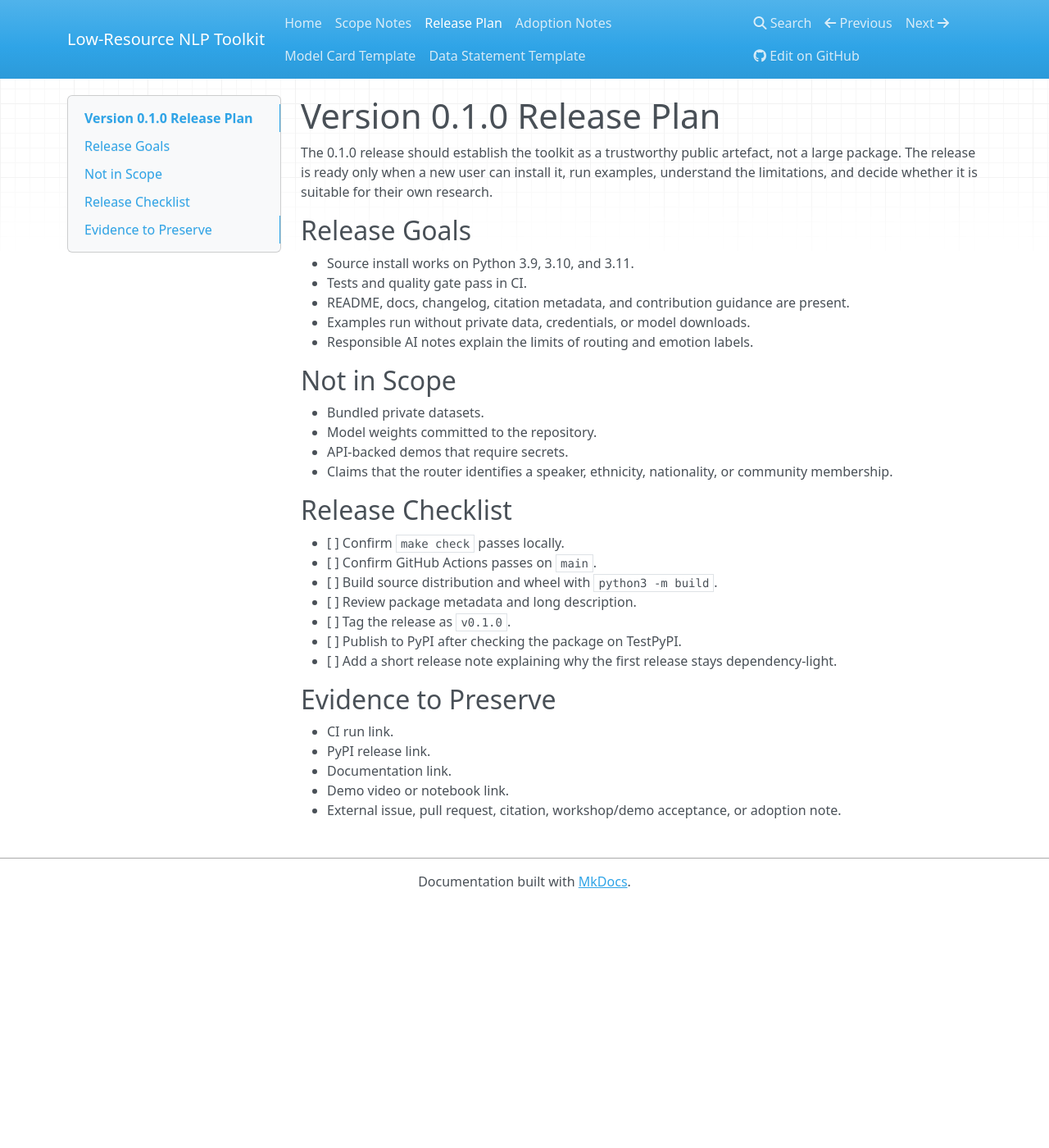
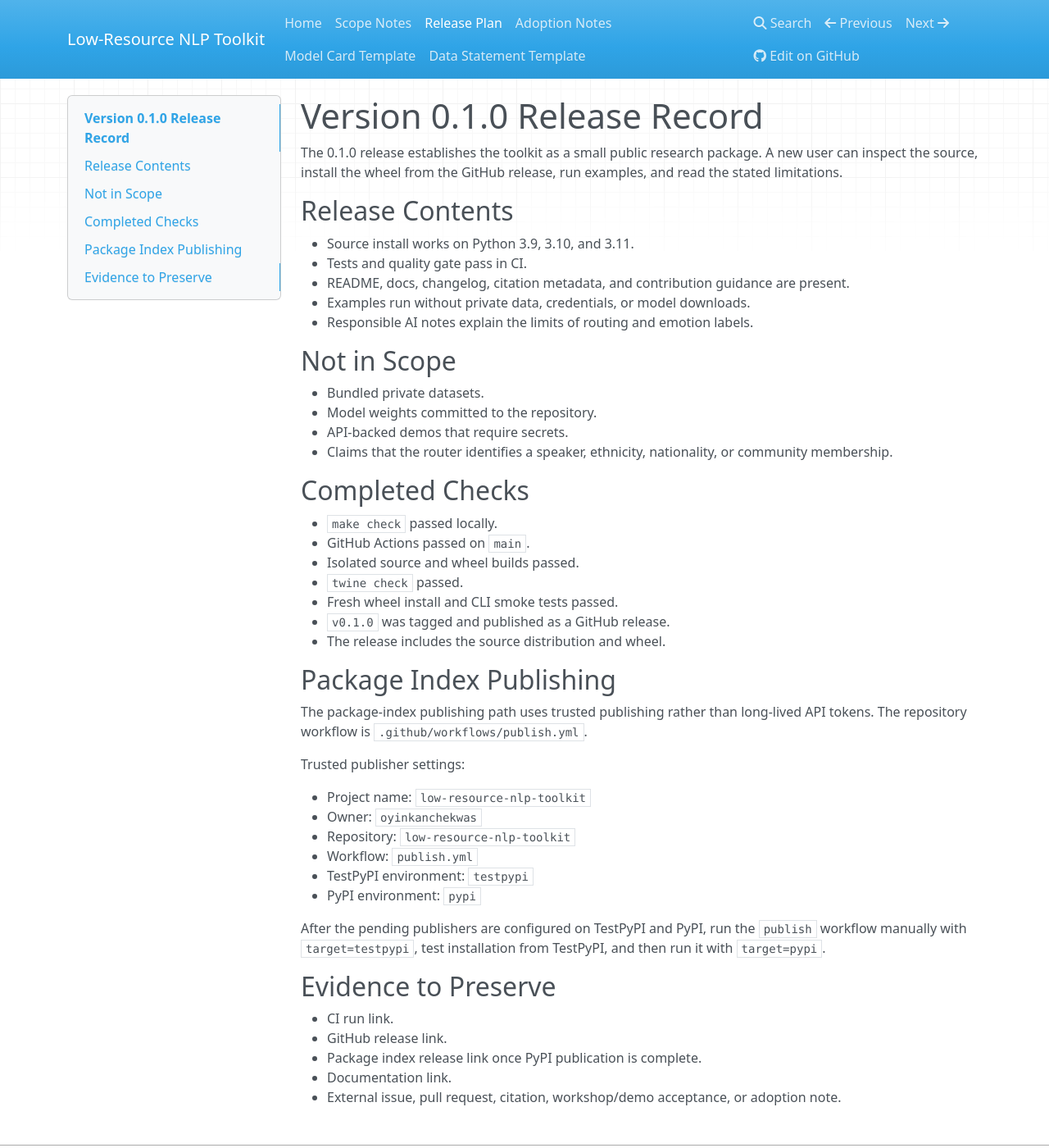
Before and after one commit to oyinkanchekwas/low-resource-nlp-toolkit, an MkDocs documentation site: the page built from docs/release_plan_v0_1.md, in a window 1280 px wide and 1400 px high. Shown: the whole window at 82% size. Built offline with MkDocs 1.6.1, drawn with Linux system fonts in a browser that asks for light colours; nearby versions of some CDN libraries.

Commit message:
Add trusted publishing release workflow
Use GitHub OIDC for TestPyPI and PyPI publishing so the release path does not depend on long-lived package-index tokens or secrets in the repository.

```diff
--- a/docs/release_plan_v0_1.md
+++ b/docs/release_plan_v0_1.md
@@ -1,8 +1,8 @@
-# Version 0.1.0 Release Plan
+# Version 0.1.0 Release Record
 
-The 0.1.0 release should establish the toolkit as a trustworthy public artefact, not a large package. The release is ready only when a new user can install it, run examples, understand the limitations, and decide whether it is suitable for their own research.
+The 0.1.0 release establishes the toolkit as a small public research package. A new user can inspect the source, install the wheel from the GitHub release, run examples, and read the stated limitations.
 
-## Release Goals
+## Release Contents
 
 - Source install works on Python 3.9, 3.10, and 3.11.
 - Tests and quality gate pass in CI.
@@ -17,20 +17,35 @@ The 0.1.0 release should establish the toolkit as a trustworthy public artefact,
 - API-backed demos that require secrets.
 - Claims that the router identifies a speaker, ethnicity, nationality, or community membership.
 
-## Release Checklist
+## Completed Checks
 
-- [ ] Confirm `make check` passes locally.
-- [ ] Confirm GitHub Actions passes on `main`.
-- [ ] Build source distribution and wheel with `python3 -m build`.
-- [ ] Review package metadata and long description.
-- [ ] Tag the release as `v0.1.0`.
-- [ ] Publish to PyPI after checking the package on TestPyPI.
-- [ ] Add a short release note explaining why the first release stays dependency-light.
+- `make check` passed locally.
+- GitHub Actions passed on `main`.
+- Isolated source and wheel builds passed.
+- `twine check` passed.
+- Fresh wheel install and CLI smoke tests passed.
+- `v0.1.0` was tagged and published as a GitHub release.
+- The release includes the source distribution and wheel.
+
+## Package Index Publishing
+
+The package-index publishing path uses trusted publishing rather than long-lived API tokens. The repository workflow is `.github/workflows/publish.yml`.
+
+Trusted publisher settings:
+
+- Project name: `low-resource-nlp-toolkit`
+- Owner: `oyinkanchekwas`
+- Repository: `low-resource-nlp-toolkit`
+- Workflow: `publish.yml`
+- TestPyPI environment: `testpypi`
+- PyPI environment: `pypi`
+
+After the pending publishers are configured on TestPyPI and PyPI, run the `publish` workflow manually with `target=testpypi`, test installation from TestPyPI, and then run it with `target=pypi`.
 
 ## Evidence to Preserve
 
 - CI run link.
-- PyPI release link.
+- GitHub release link.
+- Package index release link once PyPI publication is complete.
 - Documentation link.
-- Demo video or notebook link.
 - External issue, pull request, citation, workshop/demo acceptance, or adoption note.
```
Also changed, not shown: 1 other file.
